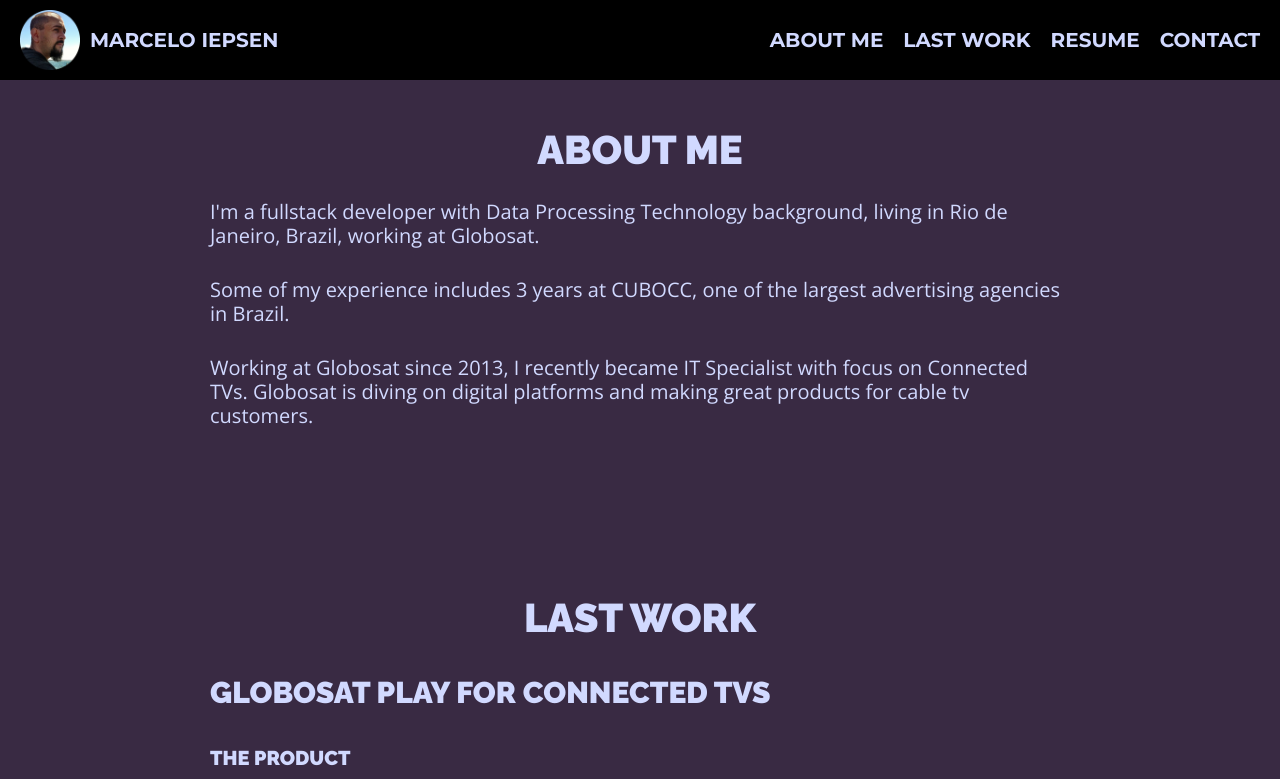
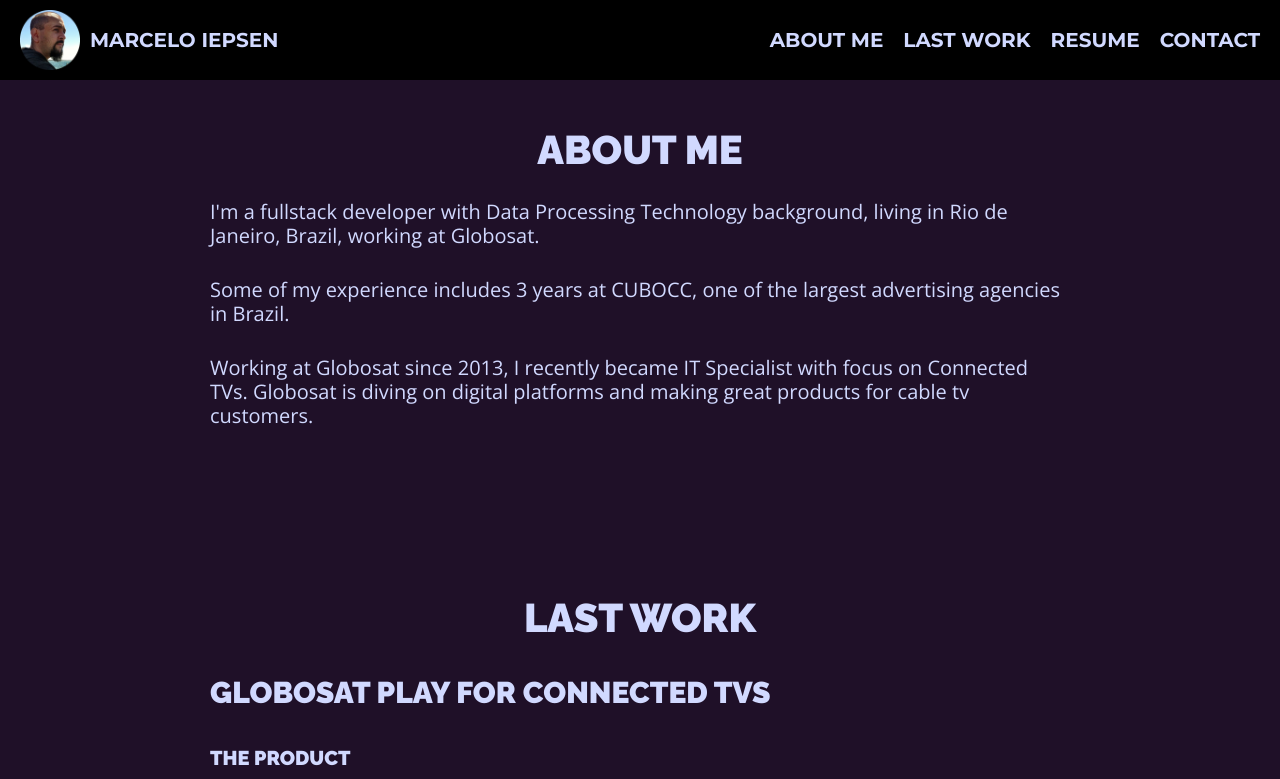
Before and after one commit to iepsen/iepsen.com, a React (Create React App) app: page / in a window 1280 px wide. Shown: the top 779 px of the page. Built offline with nearby package versions, Linux system fonts and the light colour scheme.

Commit message:
atualizando cor de background

```diff
--- a/src/App.css
+++ b/src/App.css
@@ -38,7 +38,7 @@
 .navigate-right { right: 10%; }
 
 .dark-primary-color    { background: #000; }
-.default-primary-color { background: #392a43; }
+.default-primary-color { background: #1f1028; }
 .light-primary-color   { background: #B3E5FC; }
 .accent-color          { background: #536DFE; }
 .primary-text-color, :visited    { color: #d1d9ff; }
```
